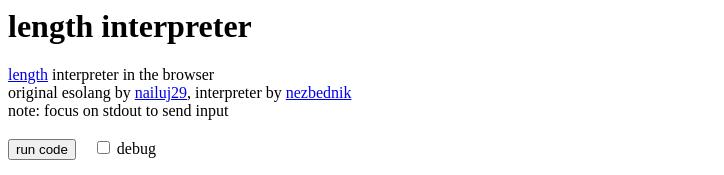
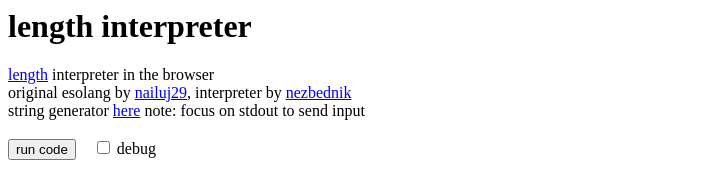
Before and after one commit to NezbednikSK/random-stuff, a plain HTML site: page length-interpreter/index.html in a window 1280 px wide. Shown: the top 175 px of the page, without its empty margins (0-724 px from the left). Drawn offline with Linux system fonts and the light colour scheme.

Commit message:
Update index.html

```diff
--- a/length-interpreter/index.html
+++ b/length-interpreter/index.html
@@ -21,6 +21,7 @@
         <p>
             <a href="https://esolangs.org/wiki/Length">length</a> interpreter in the browser<br>
             original esolang by <a href="https://github.com/nailuj29gaming">nailuj29</a>, interpreter by <a href="https://github.com/NezbednikSK">nezbednik</a><br>
+            string generator <a href="https://nezbedniksk.github.io/random-stuff/length-string-generator/">here</a>
             note: focus on stdout to send input<br><br>
         </p>
 
```
